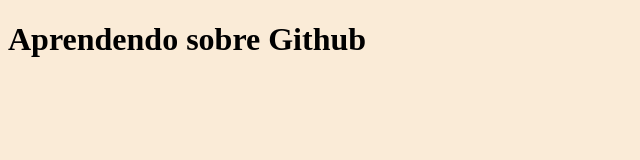
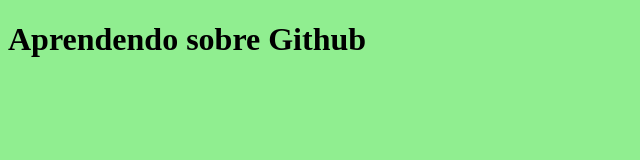
Before and after one commit to gustavofigueiredo-glitch/mysite, a plain HTML site: page index.html in a window 1280 px wide. Shown: the whole page, without its empty margins (0-640 px from the left). Drawn offline with Linux system fonts and the light colour scheme.

Commit message:
Nova cor no fundo

```diff
--- a/css/estilo.css
+++ b/css/estilo.css
@@ -1,3 +1,3 @@
 body{
-    background-color: antiquewhite;
+    background-color: lightgreen;
 }
```
